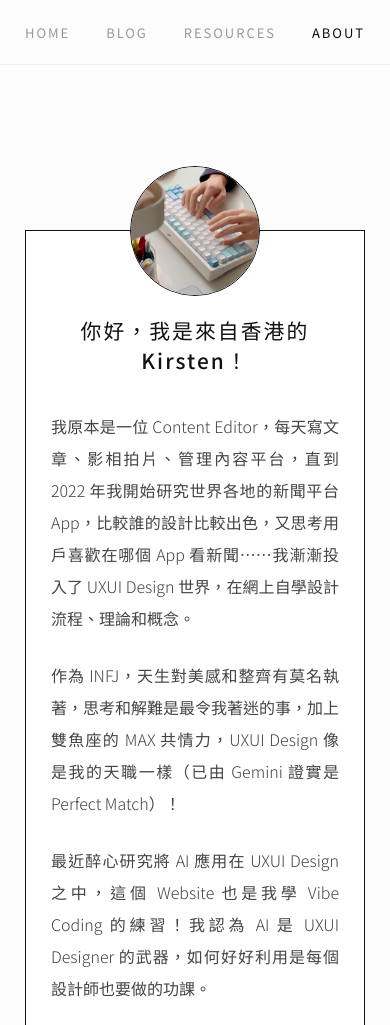
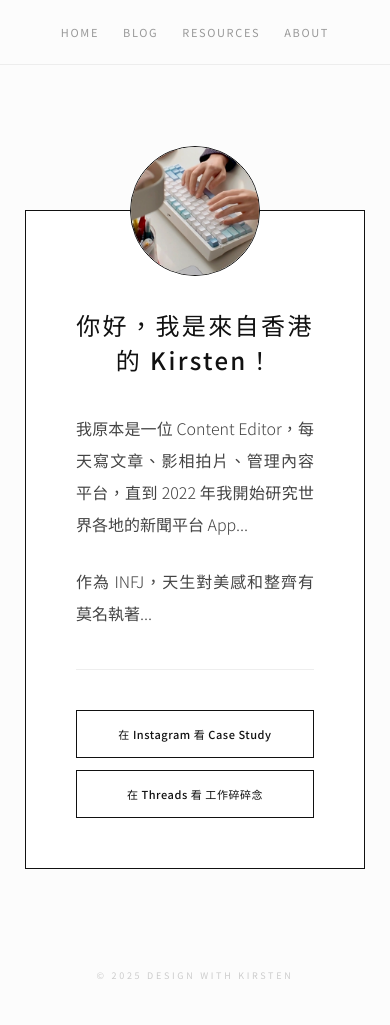
Before and after one commit to kirstenyau/kirstenyau.github.io, a plain HTML site: page about.html in a window 390 px wide. Shown: the top 1025 px of the page. Drawn offline with Linux system fonts and the light colour scheme.

Commit message:
Update about.html

```diff
--- a/about.html
+++ b/about.html
@@ -16,7 +16,7 @@
             padding-top: 100px;
         }
 
-        /* 導覽列：對齊 Resources 標準 */
+        /* 統一導覽列規範 */
         nav {
             position: fixed; top: 0; left: 0; width: 100%; height: 75px;
             background: rgba(252, 252, 252, 0.85);
@@ -33,128 +33,56 @@
         }
         nav a:hover { color: #111; }
 
-        .container { max-width: 700px; margin: 0 auto; padding: 60px 25px; }
+        .container { max-width: 700px; margin: 0 auto; padding: 40px 25px; }
 
-        /* 個人檔案卡片 */
         .profile-card {
-            background: #fff;
-            border: 1px solid #111;
-            padding: 80px 50px 50px;
-            margin-top: 70px;
-            position: relative;
-            text-align: center;
+            background: #fff; border: 1px solid #111; padding: 80px 50px 50px;
+            margin-top: 70px; position: relative; text-align: center;
         }
-
         .profile-pic {
-            width: 130px; height: 130px;
-            border-radius: 50%;
-            object-fit: cover;
-            border: 1px solid #111;
-            position: absolute;
-            top: -65px;
-            left: 50%;
-            transform: translateX(-50%);
-            background: #fff;
+            width: 130px; height: 130px; border-radius: 50%; object-fit: cover;
+            border: 1px solid #111; position: absolute; top: -65px; left: 50%;
+            transform: translateX(-50%); background: #fff;
         }
-
-        .about-title {
-            font-size: 1.5rem; font-weight: 500; color: #111;
-            margin-bottom: 35px; letter-spacing: 0.1em;
-        }
-
-        .about-content {
-            text-align: justify;
-            font-size: 1rem; color: #444; font-weight: 300;
-            line-height: 2;
-        }
+        .about-title { font-size: 1.5rem; font-weight: 500; color: #111; margin-bottom: 35px; letter-spacing: 0.1em; }
+        .about-content { text-align: justify; font-size: 1rem; color: #444; font-weight: 300; line-height: 2; }
         .about-content p { margin-bottom: 25px; }
 
-        /* ✨ 更新的 CTA 按鈕區 */
-        .cta-btns {
-            display: flex;
-            justify-content: center;
-            gap: 20px;
-            margin-top: 40px;
-            border-top: 1px solid #eee;
-            padding-top: 40px;
-        }
-        .cta-link {
-            flex: 1; /* 讓兩個按鈕等寬 */
-            max-width: 250px;
-            padding: 15px 10px;
-            border: 1px solid #111;
-            color: #111;
-            text-decoration: none;
-            font-size: 11px;
-            font-weight: 500;
-            letter-spacing: 0.05em;
-            transition: 0.3s;
-            display: inline-block;
-        }
+        .cta-btns { display: flex; justify-content: center; gap: 20px; margin-top: 40px; border-top: 1px solid #eee; padding-top: 40px; }
+        .cta-link { flex: 1; max-width: 250px; padding: 15px 10px; border: 1px solid #111; color: #111; text-decoration: none; font-size: 11px; font-weight: 500; letter-spacing: 0.05em; transition: 0.3s; }
         .cta-link:hover { background: #111; color: #fff; }
 
-        footer {
-            padding: 60px 0 40px;
-            text-align: center; font-size: 9px; color: #ccc;
-            letter-spacing: 0.3em; text-transform: uppercase;
-        }
+        footer { padding: 60px 0 40px; text-align: center; font-size: 9px; color: #ccc; letter-spacing: 0.3em; text-transform: uppercase; }
 
         @media (max-width: 650px) {
             nav { height: 65px; }
-            .profile-card { padding: 70px 25px 40px; }
-            .about-title { font-size: 1.3rem; }
-            /* 手機端改為垂直排列，避免文字太擠 */
-            .cta-btns {
-                flex-direction: column;
-                align-items: center;
-                gap: 12px;
-            }
-            .cta-link {
-                width: 100%;
-                max-width: 100%;
-            }
+            nav a { margin: 0 12px; font-size: 11px; }
+            .cta-btns { flex-direction: column; align-items: center; gap: 12px; }
+            .cta-link { width: 100%; max-width: 100%; }
         }
     </style>
 </head>
 <body>
-
     <nav>
         <a href="index.html">Home</a>
         <a href="blog.html">Blog</a>
         <a href="resources.html">Resources</a>
-        <a href="about.html" style="color:#111;">About</a>
+        <a href="about.html">About</a>
     </nav>
-
     <main class="container">
         <div class="profile-card">
             <img src="profile.png" alt="Kirsten" class="profile-pic">
-
             <h1 class="about-title">你好，我是來自香港的 Kirsten！</h1>
-
             <div class="about-content">
-                <p>
-                    我原本是一位 Content Editor，每天寫文章、影相拍片、管理內容平台，直到 2022 年我開始研究世界各地的新聞平台 App，比較誰的設計比較出色，又思考用戶喜歡在哪個 App 看新聞⋯⋯我漸漸投入了 UXUI Design 世界，在網上自學設計流程、理論和概念。
-                </p>
-                <p>
-                    作為 INFJ，天生對美感和整齊有莫名執著，思考和解難是最令我著迷的事，加上雙魚座的 MAX 共情力，UXUI Design 像是我的天職一樣（已由 Gemini 證實是 Perfect Match）！
-                </p>
-                <p>
-                    最近醉心研究將 AI 應用在 UXUI Design 之中，這個 Website 也是我學 Vibe Coding 的練習！我認為 AI 是 UXUI Designer 的武器，如何好好利用是每個設計師也要做的功課。
-                </p>
+                <p>我原本是一位 Content Editor，每天寫文章、影相拍片、管理內容平台，直到 2022 年我開始研究世界各地的新聞平台 App...</p>
+                <p>作為 INFJ，天生對美感和整齊有莫名執著...</p>
             </div>
-
             <div class="cta-btns">
-                <a href="https://www.instagram.com/kirsten_uxui/" target="_blank" class="cta-link">
-                    在 Instagram 看 Case Study
-                </a>
-                <a href="https://www.threads.net/@kirsten_uxui" target="_blank" class="cta-link">
-                    在 Threads 看 工作碎碎念
-                </a>
+                <a href="https://www.instagram.com/kirsten_uxui/" target="_blank" class="cta-link">在 Instagram 看 Case Study</a>
+                <a href="https://www.threads.net/@kirsten_uxui" target="_blank" class="cta-link">在 Threads 看 工作碎碎念</a>
             </div>
         </div>
     </main>
-
     <footer>&copy; 2025 DESIGN WITH KIRSTEN</footer>
-
 </body>
 </html>
```
